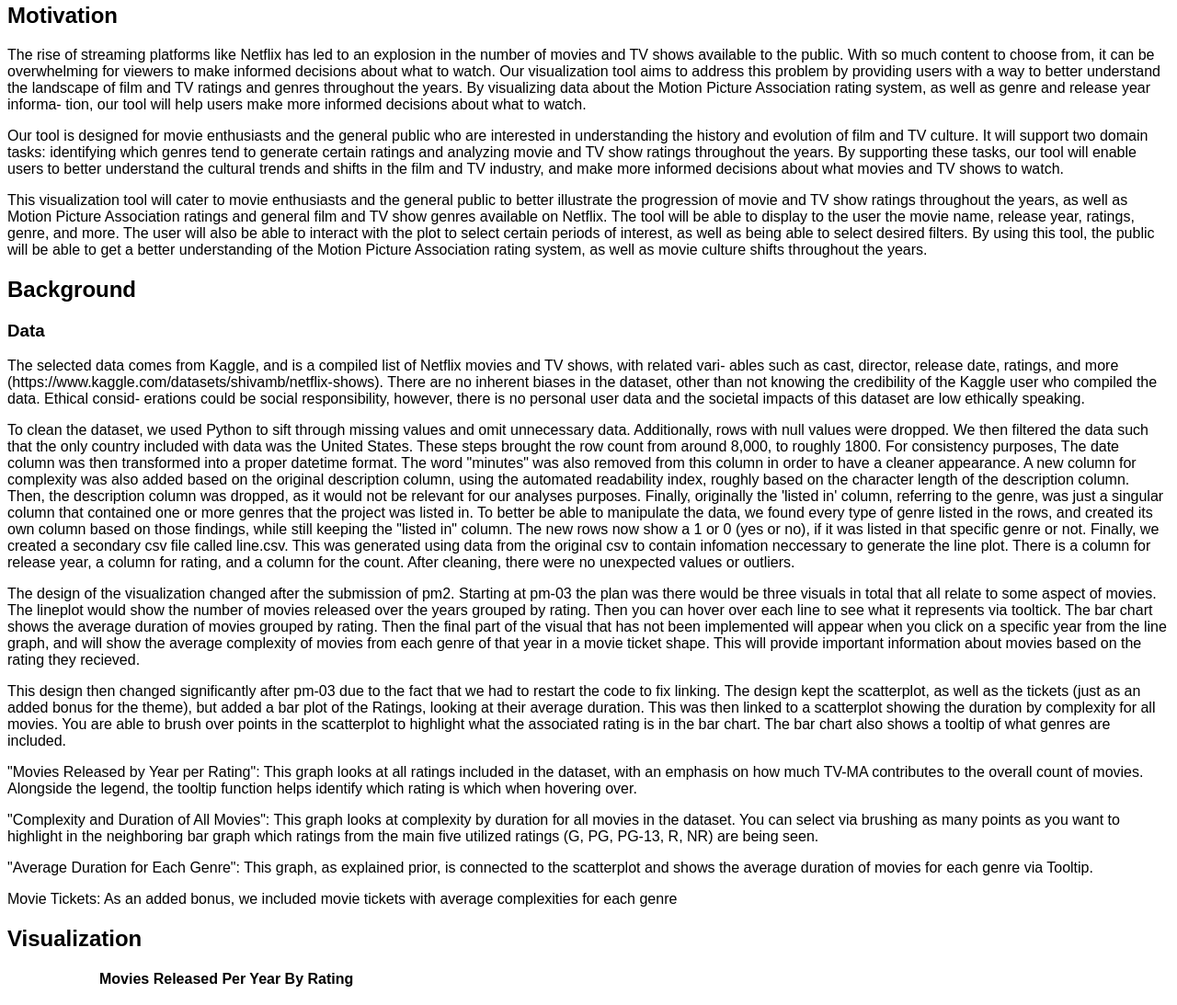
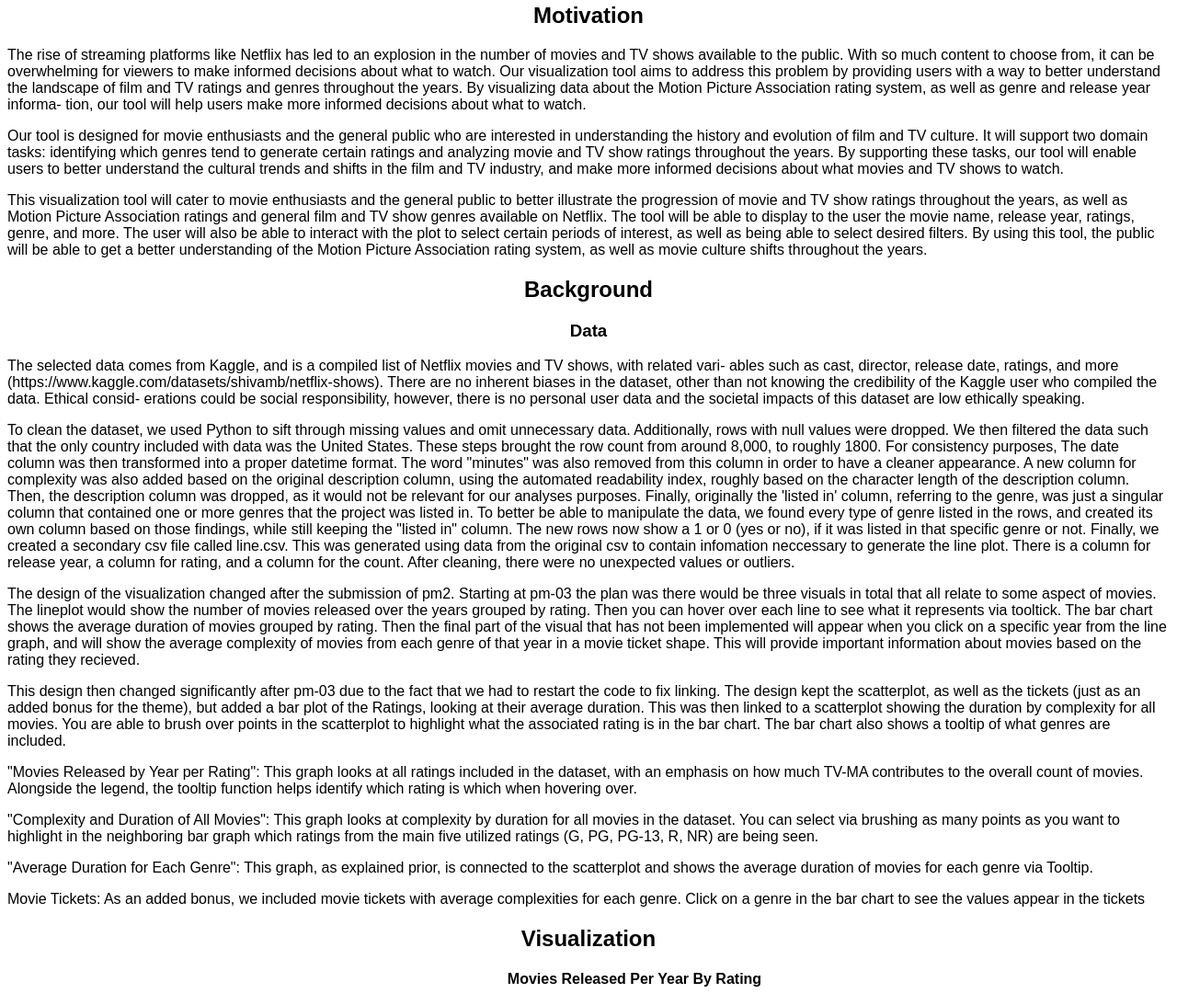
Before and after one commit to DS4200-S23-Class/project-joey-nicole-john-sanjo, a plain HTML site: page index.html in a window 1280 px wide. Shown: the part 77-1170 px from the top of the page at 92% size. Drawn offline with Linux system fonts and the light colour scheme.

Commit message:
notes on bar chart from TA

```diff
--- a/index.html
+++ b/index.html
@@ -7,7 +7,7 @@
 
     <script src="js/d3.v6.1.1/d3.min.js"></script>
 
-    <title>Netlfix Movie Genre Popularity </title>
+    <title class = "center"> Netlfix Movie Genre Popularity</title>
 </head>
 
 
@@ -16,7 +16,7 @@
     <h1>Analysis of Netflix Movie Genre Popularity in the United States</h1>
 
     <div>
-        <h2>Motivation</h2>
+        <h2 class = "center">Motivation</h2>
         <p>The rise of streaming platforms like Netflix has led to an explosion
         in the number of movies and TV shows available to the public. With
         so much content to choose from, it can be overwhelming for viewers
@@ -51,9 +51,9 @@
     </div>
 
     <div>
-        <h2>Background</h2>
+        <h2 class = "center">Background</h2>
 
-        <h3>Data</h3>
+        <h3 class = "center" >Data</h3>
         The selected data comes from Kaggle, and is a compiled
         list of Netflix movies and TV shows, with related vari-
         ables such as cast, director, release date, ratings, and more
@@ -104,13 +104,13 @@
 
         <p> "Average Duration for Each Genre": This graph, as explained prior, is connected to the scatterplot and shows the average duration of movies for each genre via Tooltip. </p>
 
-        <p> Movie Tickets: As an added bonus, we included movie tickets with average complexities for each genre</p>
+        <p> Movie Tickets: As an added bonus, we included movie tickets with average complexities for each genre. Click on a genre in the bar chart to see the values appear in the tickets</p>
 
     </div>
 
     <div>
-        <h2>Visualization</h2>
-        <h4>Movies Released Per Year By Rating</h4>
+        <h2 class = "center">Visualization</h2>
+        <h4 class = "center">Movies Released Per Year By Rating</h4>
         <div id='vis1'>
             <p>  </p>
             <div class = "legend"></div>
@@ -130,9 +130,11 @@
     </div>
 </div>
 
+  <button id = "button" type='button' onclick="mouseClickEvent"()">Click me</button>
+<div id="vis3", class = "ticket-container">
 
-<div id="vis3", class = "ticket-container">
 <div id="G-score" class="containers">
+
     <p class="heading">Ticket Stub: Admit 1</p>
     <p class="heading">Average Complexity for Rated G Films</p>
     <div class="inner1"></div>
@@ -158,6 +160,7 @@
         <p class = "heading"> Average Complexity for Not Rated Films</p>
         <div class="inner1"></div>
     </div>
+
 </div>
 
 <h2>Acknowledgements</h2>
--- a/js/main.js
+++ b/js/main.js
@@ -32,7 +32,7 @@ function display_rows(){
 
     for (let i=0; i< print_len; i++)
     {
-      console.log(data[i]);
+
     }
   });
 }
@@ -61,7 +61,7 @@ function build_line_plot(addpoints, newdata) {
 
     // mousemove keeps the tooltip next to the mouse
     let mousemove = function(event, d) {
-      console.log(d)
+
       Tooltip
       .html("Rating: " + d[0])
       .style("left", (d3.pointer(event)[0]) + "px")
@@ -98,7 +98,7 @@ function build_line_plot(addpoints, newdata) {
     // color palette
     const color = d3.scaleOrdinal()
     .range(['#e41a1c','#377eb8','#4daf4a','#984ea3','#ff7f00','#ffff33','#a65628','#f781bf','#999999'])
-console.log(grouped)
+
     // Draw the line
     FRAME1.selectAll(".line")
     .data(grouped)
@@ -164,6 +164,7 @@ console.log(grouped)
 
 build_line_plot();
 
+function produce_tickets (){
   //build frame for bar chart
 const FRAME2 = d3.select("#vis2")
 .append("svg")
@@ -226,7 +227,6 @@ d3.csv("DONE.csv").then(function(data) {
     mean_complexity_scores[key] = (mean_complexity_score).toFixed(2);
   });
 
-  console.log(mean_complexity_scores);
 //replace 'mean_complexity_scores' with  dictionary of mean complexity scores
   document.getElementById("G-score").innerHTML += " " + mean_complexity_scores['G'];
   document.getElementById("PG-score").innerHTML += " " + mean_complexity_scores['PG'];
@@ -236,7 +236,7 @@ d3.csv("DONE.csv").then(function(data) {
 
 });
 
-
+}
 
 
 const FRAME_8 = d3.select("#vis4")
@@ -306,7 +306,7 @@ d3.csv("DONE.csv").then((data) => {
 
   // mousemove keeps the tooltip next to the mouse
   let mousemove_bar = function(event, d) {
-    console.log(d)
+
     Tooltip_bar
     .html("Genres: " + d.listed_in)
     .style("left", (d3.pointer(event)[0] + 500) + "px")
@@ -353,6 +353,39 @@ d3.csv("DONE.csv").then((data) => {
 
                   .attr("id", d => {return d.rating});
 
+  d3.selectAll(".bar")
+    .remove();
+  console.log(data)
+
+  // want an array of 5 elements with that information
+  // do data process outside render function
+    // right after datalist, get new array for bar data
+    // combine w/ average first
+    // d3 average function (d3.mean())
+    // create array for each category that contains durations for each movie as just numbers, then use
+    //d3.mean() for average on each category
+      //js mapping function so for every element in the array has a function applied to it and replaces element wi
+      // with output of funciton
+    // map: https://www.w3schools.com/jsref/jsref_map.asp
+    // filter: https://www.w3schools.com/jsref/jsref_filter.asp
+    // use filter function to filter out for different categories
+      // if this function is true: keep
+          //(item) => return item.rating === 'pg-13'
+          // then use the mapping function
+            // (item) => return item.duration
+            //avgDuration = d3.mean(), then create a new array with those means and associated ratings
+
+                //[
+ //  {
+   //    rating: 'pg-13',
+ //      duration: avgDuration
+   // },
+//    {
+  //     rating: 'pg',
+    //   duration: avgDuration
+   // },
+//]
+
 
   // plot vis 2
   let mybar = FRAME_9.selectAll(".bar")
@@ -368,6 +401,7 @@ d3.csv("DONE.csv").then((data) => {
                   .on("mouseover", mouseover_bar)
                   .on("mousemove", mousemove_bar)
                   .on("mouseleave", mouseleave_bar)
+                  .on("click", mouseClickEvent)
                                      .attr("fill", function (d) {
                       if(d.rating === "G") {
                         return "pink"
@@ -517,3 +551,10 @@ d3.csv("DONE.csv").then((data) => {
 
     FRAME_9.append("circle").attr("cx",80).attr("cy",120).attr("r", 6).style("fill", "black");
  FRAME_9.append("text").attr("x", 100).attr("y", 120).text("NR").style("font-size", "15px").attr("alignment-baseline","middle").attr("fill", "black");
+
+
+function mouseClickEvent(event, d) {
+
+
+    produce_tickets(d.rating)
+}
--- a/style.css
+++ b/style.css
@@ -6,6 +6,9 @@ h1 {
     text-align: center;
 }
 
+.center {
+     text-align: center;
+}
 h4 {
 
     padding-left: 100px;
```
